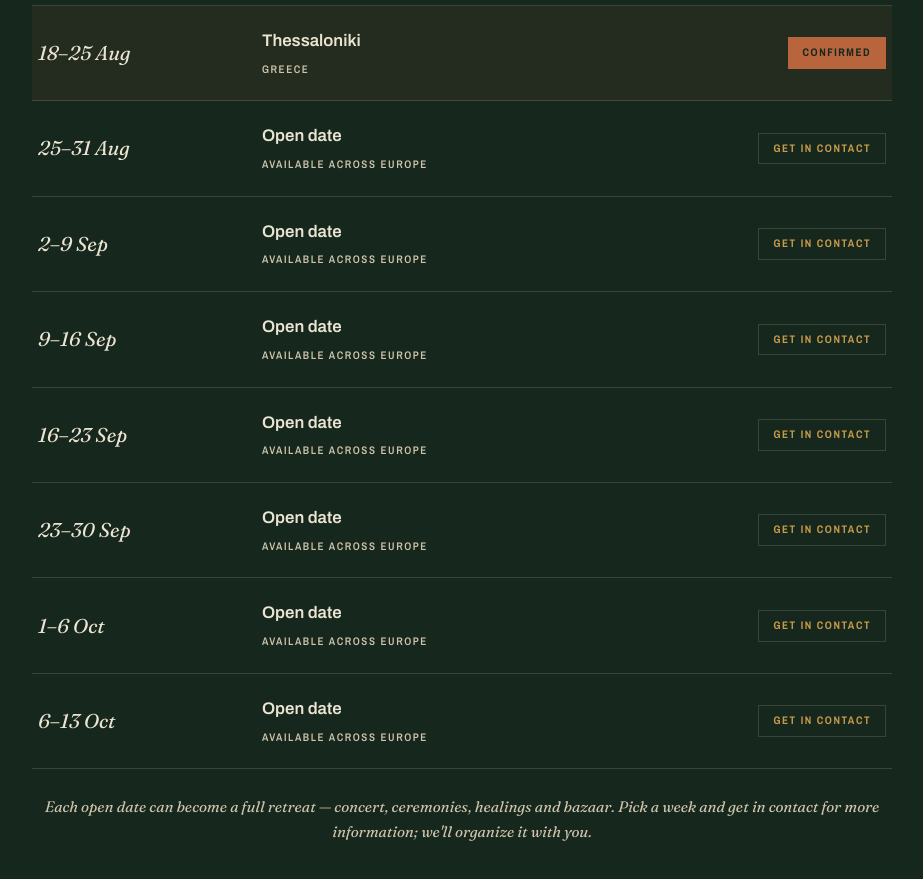
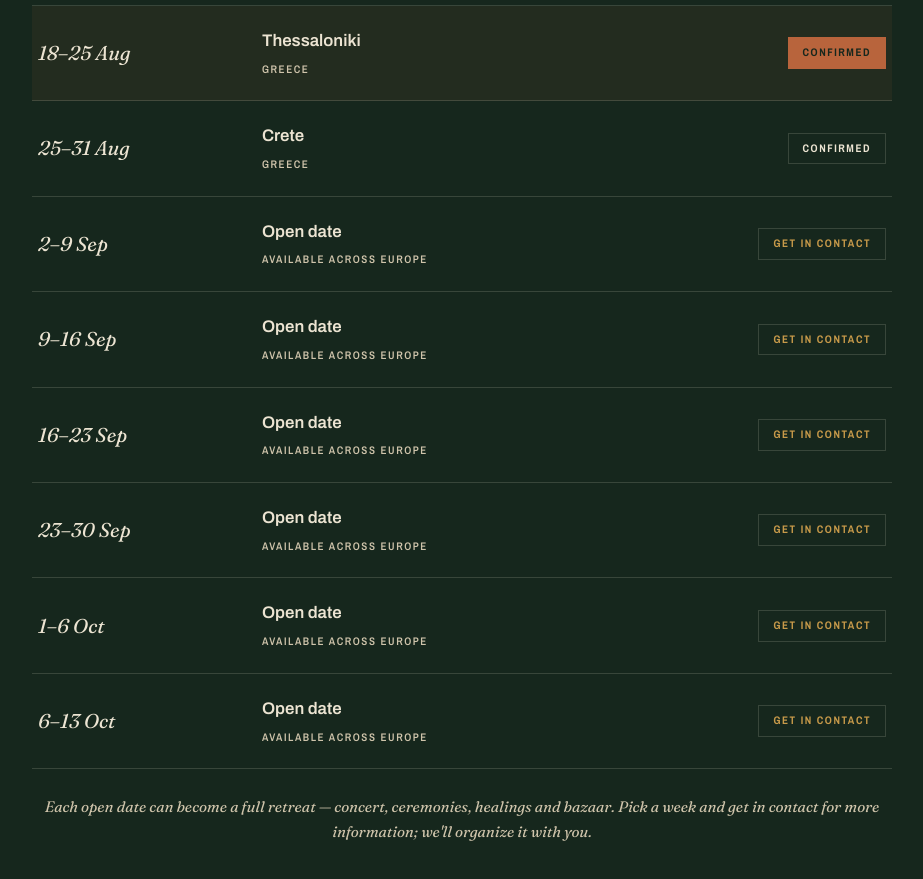
Before and after one commit to pat-jordao/txana-iba, a plain HTML site: page index.html in a window 1280 px wide. Shown: the part 1780-2659 px from the top of the page, without its empty margins (178-1101 px from the left). Drawn offline with nearby package versions, Linux system fonts and the light colour scheme; a script that the page names is missing.

Commit message:
Add Crete confirmation

```diff
--- a/index.html
+++ b/index.html
@@ -738,8 +738,8 @@
       </div>
       <div class="slot">
         <div class="date">25–31 Aug</div>
-        <div class="where"><span class="city" data-lang="en">Open date</span><span class="city" data-lang="pt">Data aberta</span><span class="city" data-lang="sl">Prosti datum</span><span class="country" data-lang="en">Available across Europe</span><span class="country" data-lang="pt">Disponível pela Europa</span><span class="country" data-lang="sl">Na voljo po Evropi</span></div>
-        <a class="status open" href="mailto:sacredtouchtravels@gmail.com?subject=Retreat%20with%20Txana%20Iba%CC%83%20%E2%80%94%2025-31%20Aug"><span data-lang="en">Get in contact</span><span data-lang="pt">Entrar em contato</span><span data-lang="sl">Stopite v stik</span></a>
+        <div class="where"><span class="city">Crete</span><span class="country" data-lang="en">Greece</span><span class="country" data-lang="pt">Grécia</span><span class="country" data-lang="sl">Grčija</span></div>
+        <div class="status"><span data-lang="en">Confirmed</span><span data-lang="pt">Confirmado</span><span data-lang="sl">Potrjeno</span></div>
       </div>
       <div class="slot">
         <div class="date">2–9 Sep</div>
```
